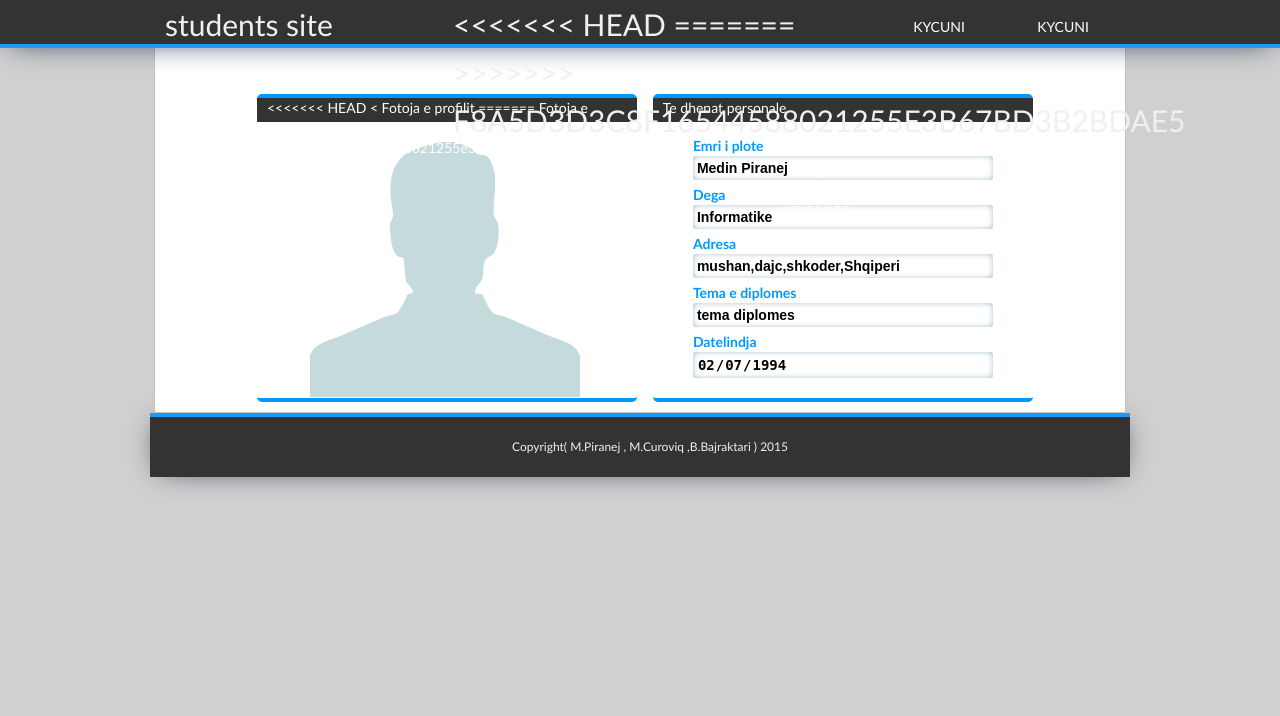
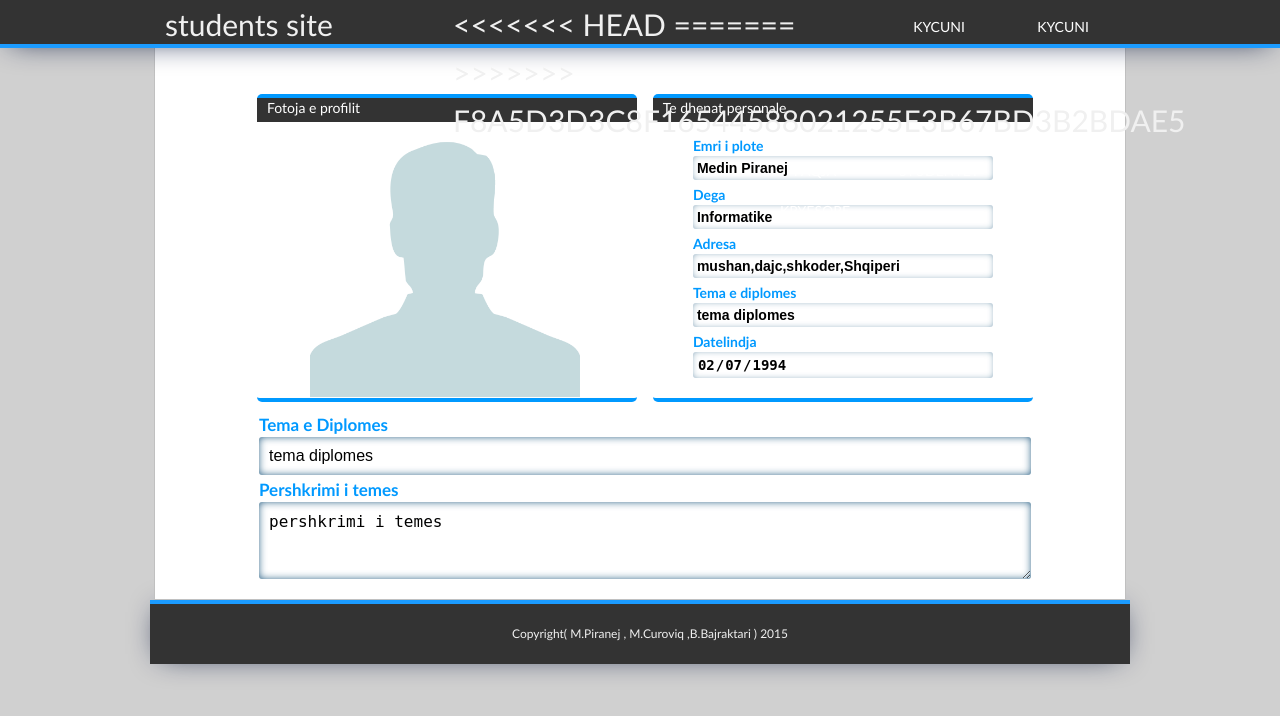
Before and after one commit to medinpiranej/unishk, a PHP site: page /student.php?student=4 in a window 1280 px wide. Shown: the top 716 px of the page. Run offline with PHP 8.4, Linux system fonts and the light colour scheme; data comes from the database, SQL or seed files in the repository; some libraries are stand-ins or nearby versions.

Commit message:
shtova divin per temen e diploms

```diff
--- a/student.php
+++ b/student.php
@@ -28,15 +28,13 @@
 
   			<div class="leftdiv">
   					<div id="profileheaderlabel">
-<<<<<<< HEAD
-<
+
+
 
 					Fotoja e profilit<?php if($profili_i_loguar){ ?>
                         <input type="button" id="ndryshofotobtn" value="Ndrysho foton"><?php } ?>
 
-=======
-                    Fotoja e profilit<?php if($profili_i_loguar) echo"<input type='button' id='ndryshofotobtn' value='Ndrysho foton'>"; ?>
->>>>>>> f8a5d3d3c8f16544588021255e3b67bd3b2bdae5
+
   					</div>
 
   					<div id="profpiccont">
@@ -88,6 +86,16 @@
                     				</div>
   					</div>
   				</div>
+
+      <div class="tema_dip_container">
+      <div class="tema_dip_textbox_cont">
+           <p id="tema_dip_text">Tema e Diplomes<input type="text"  <?php if(!$profili_i_loguar)echo"readonly='true'"; ?> id="tema_dip_textbox" value=<?php echo "'".$student[0]["tema_diplomes"]."'"; ?> ></p>
+          </div>
+     <div class="tema_dip_textbox_cont">
+         <p id="tema_dip_text">Pershkrimi i temes<textarea rows="3"   <?php if(!$profili_i_loguar)echo"readonly='true'"; ?> id="tema_dip_textbox"  ><?php echo "".ltrim($student[0]["pershkrimi_temes"]).""; ?></textarea></p>
+          </div>
+
+      </div>
   		</div>
 
 	</div>
```
